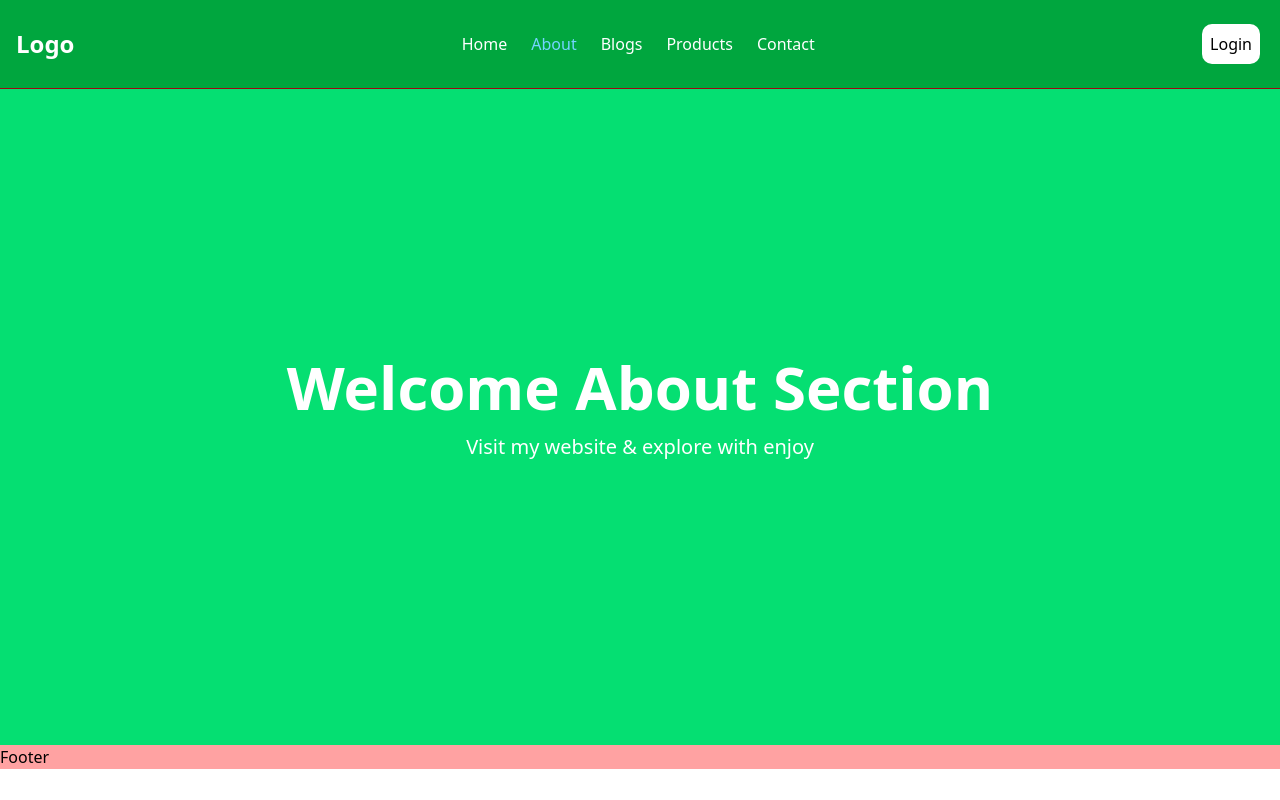
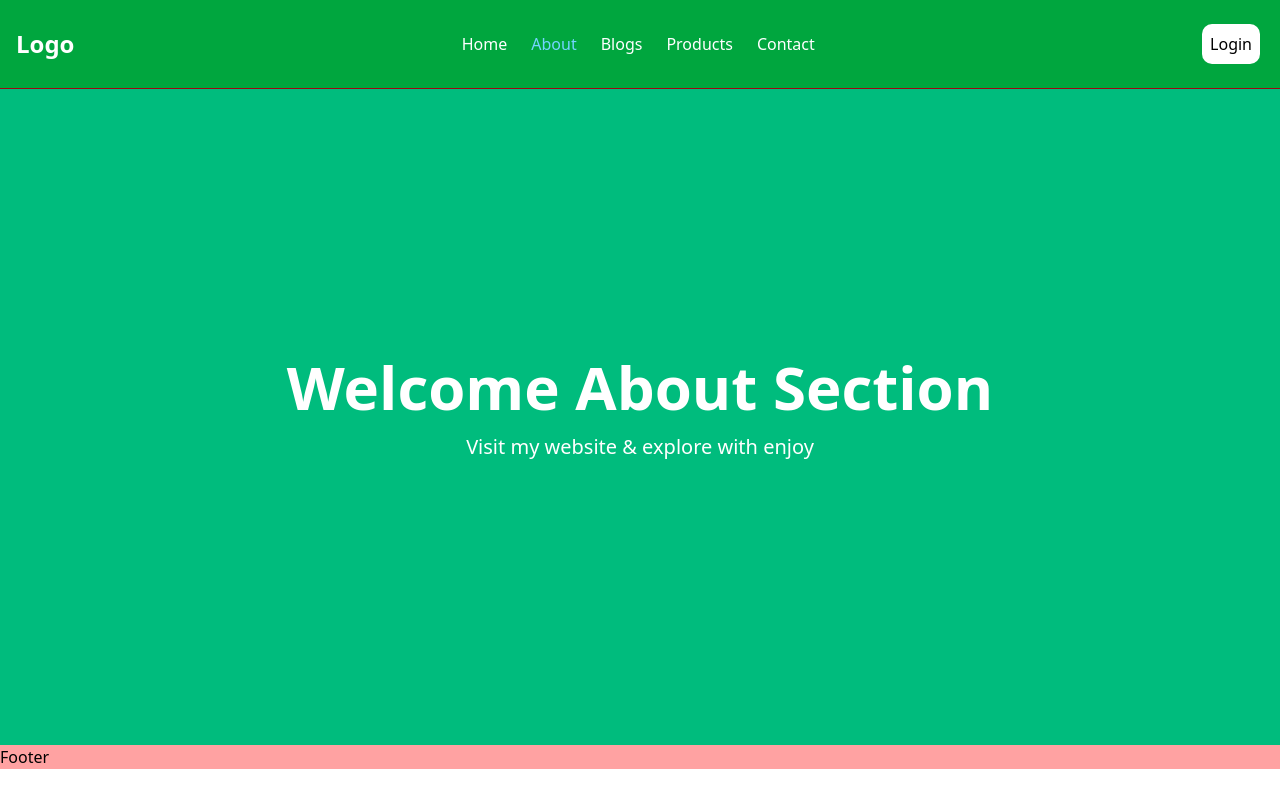
Before and after one commit to HasibCoderLab/React-Project-02, a React (Vite) app: page /About in a window 1280 px wide. Built offline with nearby package versions, Linux system fonts and the light colour scheme.

Commit message:
update bg color

```diff
--- a/src/components/About/About.jsx
+++ b/src/components/About/About.jsx
@@ -3,7 +3,7 @@
 
   const About = () => {
     return (
-      <div className='flex flex-col bg-green-400 text-white px-4 items-center text-center justify-center h-[91vh] md:h-[82vh]'
+      <div className='flex flex-col bg-emerald-500 text-white px-4 items-center text-center justify-center h-[91vh] md:h-[82vh]'
        >
         <h1 className='font-bold text-4xl mb-4 md:text-6xl '>Welcome About Section </h1>
         <p className=' text-lg  md:text-xl   mb-4'> Visit my website  & explore with enjoy</p>
--- a/src/components/Blogs/Blogs.jsx
+++ b/src/components/Blogs/Blogs.jsx
@@ -3,7 +3,7 @@
 
   const Blogs = () => {
     return (
-      <div className='flex flex-col bg-green-400 text-white px-4 items-center text-center justify-center h-[91vh] md:h-[82vh]'
+      <div className='flex flex-col bg-emerald-500 text-white px-4 items-center text-center justify-center h-[91vh] md:h-[82vh]'
        >
         <h1 className='font-bold text-4xl mb-4 md:text-6xl '>Welcome Blogs Section </h1>
         <p className=' text-lg  md:text-xl   mb-4'> Visit my website  & explore with enjoy</p>
--- a/src/components/Contact/Contact.jsx
+++ b/src/components/Contact/Contact.jsx
@@ -3,7 +3,7 @@
 
   const Contact = () => {
     return (
-      <div className='flex flex-col bg-green-400 text-white px-4 items-center text-center justify-center h-[91vh] md:h-[82vh]'
+      <div className='flex flex-col bg-emerald-500 text-white px-4 items-center text-center justify-center h-[91vh] md:h-[82vh]'
        >
         <h1 className='font-bold text-4xl mb-4 md:text-6xl '>Welcome Contact Section </h1>
         <p className=' text-lg  md:text-xl   mb-4'> Visit my website  & explore with enjoy</p>
--- a/src/components/Products/Products.jsx
+++ b/src/components/Products/Products.jsx
@@ -3,7 +3,7 @@
 
   const Products = () => {
     return (
-      <div className='flex flex-col bg-green-400 text-white px-4 items-center text-center justify-center h-[91vh] md:h-[82vh]'
+      <div className='flex flex-col bg-emerald-500 text-white px-4 items-center text-center justify-center h-[91vh] md:h-[82vh]'
        >
         <h1 className='font-bold text-4xl mb-4 md:text-6xl '>Welcome Products Section </h1>
         <p className=' text-lg  md:text-xl   mb-4'> Visit my website  & explore with enjoy</p>
```
